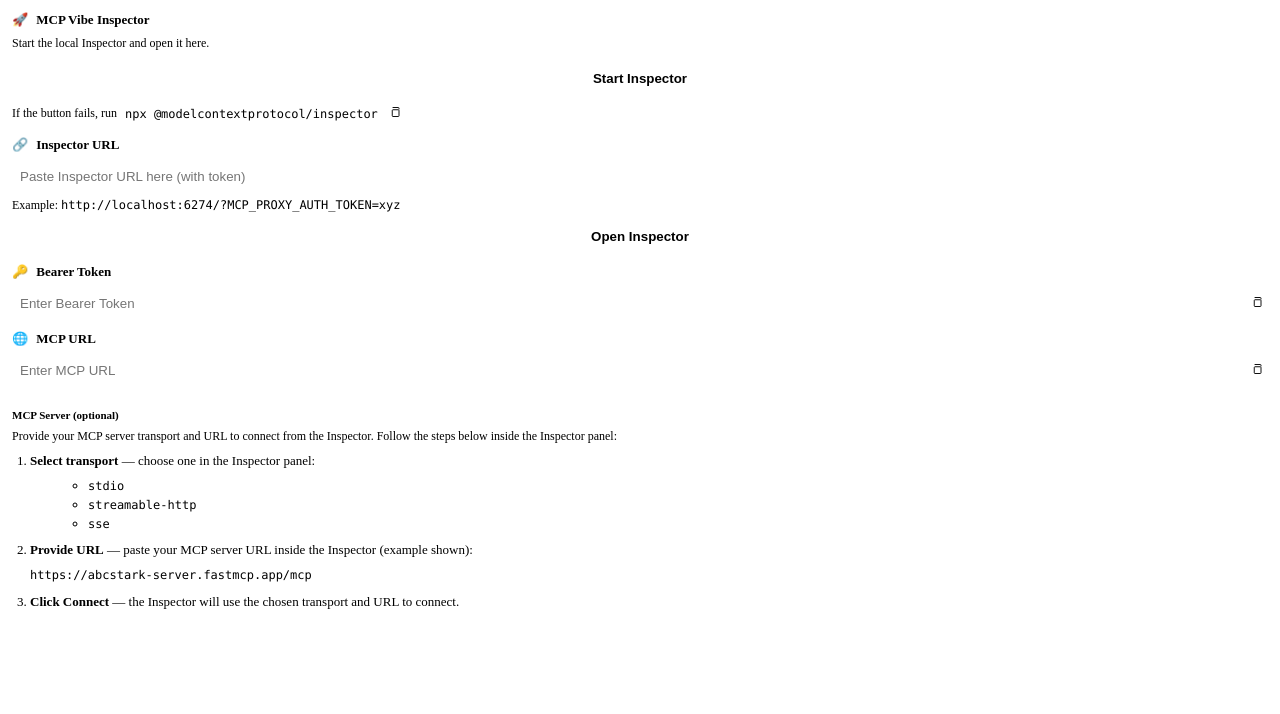
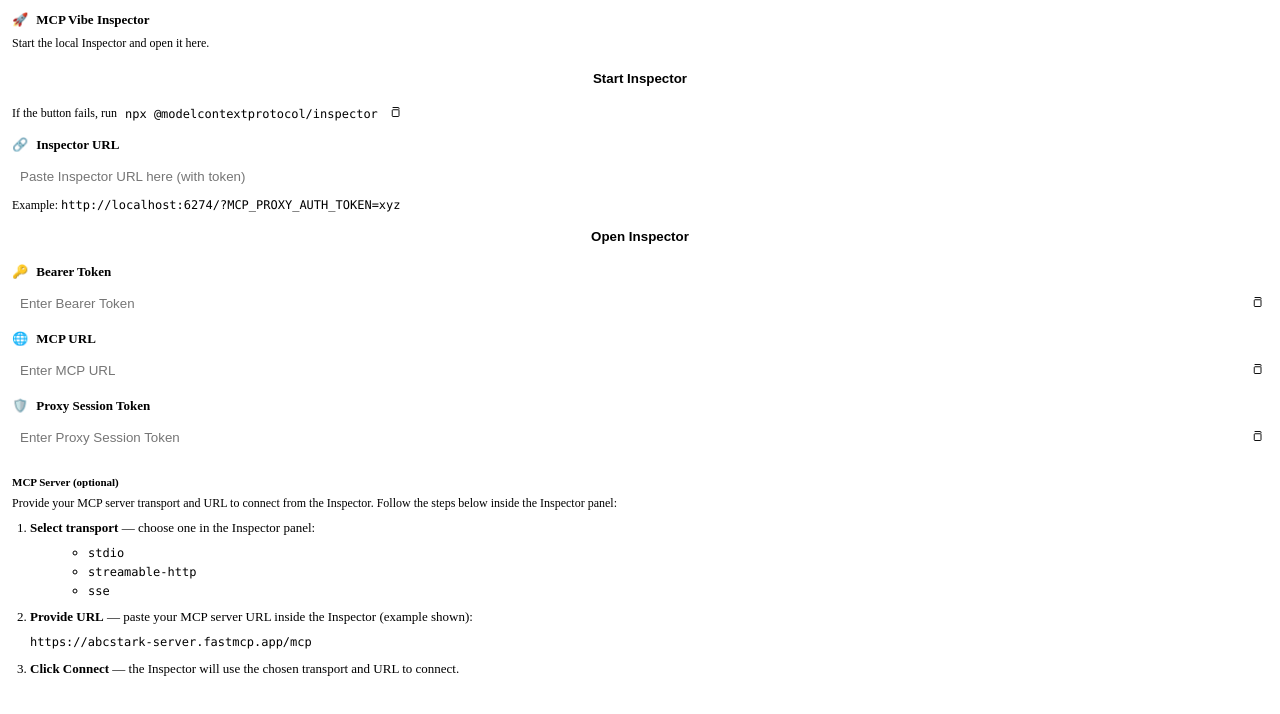
Before and after one commit to abcSTARK/vscode-mcp-debugger, a website: page media/sidebarWebview.html in a window 1280 px wide. Drawn offline with Linux system fonts and the light colour scheme.

Commit message:
new vfeatures

```diff
--- a/media/sidebarWebview.html
+++ b/media/sidebarWebview.html
@@ -216,6 +216,31 @@
             </div>
           </div>
 
+          <div class="section">
+        <div class="title">
+          <span class="icon">🛡️</span><span>Proxy Session Token</span>
+        </div>
+        <div style="margin-top: 8px" class="row">
+          <input
+            id="proxySessionToken"
+            class="url-input"
+            placeholder="Enter Proxy Session Token"
+            style="flex: 1"
+          />
+          <button
+            id="copyProxySessionToken"
+            class="copy-btn"
+            title="Copy Proxy Session Token"
+            aria-label="Copy Proxy Session Token"
+          >
+            <svg width="12" height="12" viewBox="0 0 16 16" fill="none" aria-hidden="true">
+              <path d="M4 2h7a1 1 0 0 1 1 1v1" stroke="currentColor" stroke-width="1.25" stroke-linecap="round" stroke-linejoin="round"/>
+              <rect x="3" y="5" width="9" height="9" rx="1" stroke="currentColor" stroke-width="1.25"/>
+            </svg>
+          </button>
+        </div>
+      </div>
+
       <div class="divider"></div>
 
       <div class="section foot">
@@ -284,6 +309,17 @@
         try {
           await navigator.clipboard.writeText(mcpUrlInput.value.trim());
           showTransient('MCP URL copied');
+        } catch (e) {
+          showTransient('Copy failed', 'error');
+        }
+      });
+
+      const copyProxySessionToken = document.getElementById('copyProxySessionToken');
+      const proxySessionTokenInput = document.getElementById('proxySessionToken');
+      copyProxySessionToken?.addEventListener('click', async () => {
+        try {
+          await navigator.clipboard.writeText(proxySessionTokenInput.value.trim());
+          showTransient('Proxy session token copied');
         } catch (e) {
           showTransient('Copy failed', 'error');
         }
--- a/package.json
+++ b/package.json
@@ -2,7 +2,7 @@
   "name": "mcp-debugger",
   "displayName": "MCP Vibe Inspector",
   "description": "Debug and inspect Model Context Protocol (MCP) servers right inside VS Code.",
-  "version": "2.1.1",
+  "version": "2.2.0",
   "publisher": "abcSTARK",
   "license": "MIT",
   "repository": {
```
Also changed, not shown: CHANGELOG.md.
